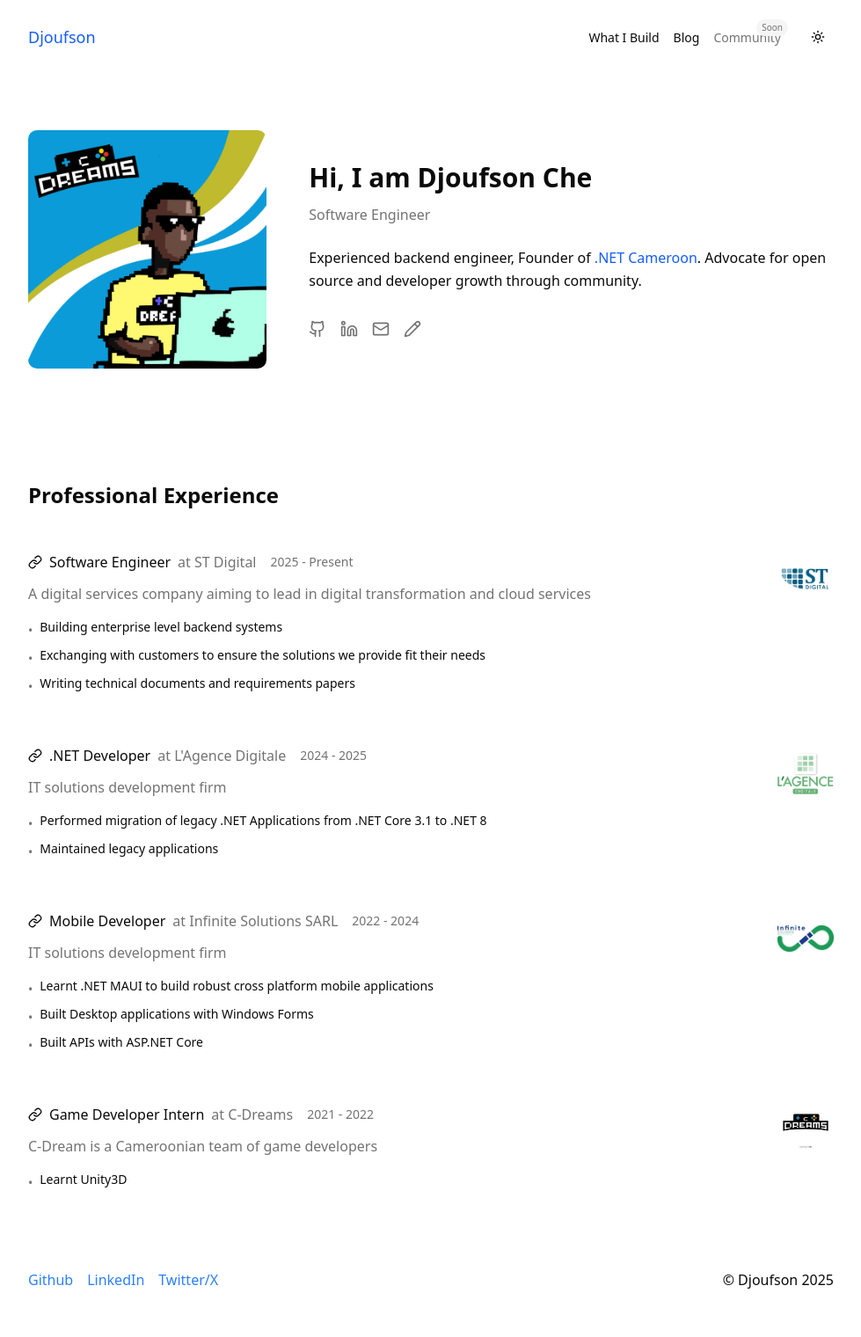
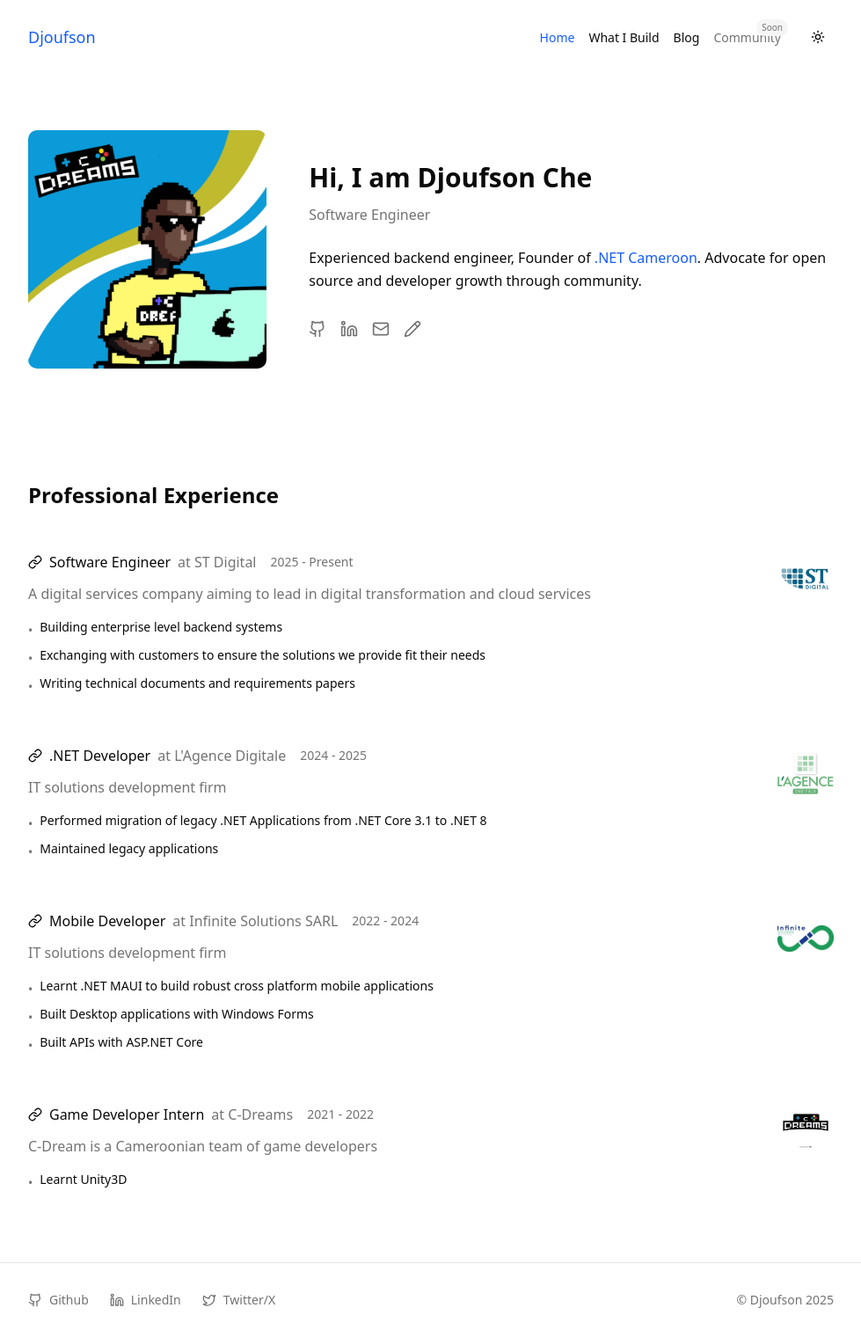
Before and after one commit to djoufson/website, a Next.js app: page / in a window 1280 px wide. Shown: the whole page at 88% size, without its empty margins (150-1129 px from the left). Before the commit the page ends 1475 px from the top, so only its background shows below. Built offline with nearby package versions, Linux system fonts and the light colour scheme.

Commit message:
enhance footer and navbar for mobile devices

```diff
--- a/components/footer.tsx
+++ b/components/footer.tsx
@@ -1,36 +1,86 @@
-import React from 'react'
+import React from 'react';
+import { Github, Linkedin, Twitter } from 'lucide-react';
 
 export default function Footer() {
+  const socialLinks = [
+    {
+      name: 'Github',
+      href: 'https://github.com/djoufson',
+      icon: Github,
+      title: "Djoufson Che Bene's Github"
+    },
+    {
+      name: 'LinkedIn',
+      href: 'https://linkedin.com/in/djoufson',
+      icon: Linkedin,
+      title: "Djoufson Che Bene's LinkedIn"
+    },
+    {
+      name: 'Twitter/X',
+      href: 'https://x.com/djouf_legran',
+      icon: Twitter,
+      title: "Djoufson Che Bene's Twitter/X"
+    }
+  ];
+
   return (
-    <footer className="container flex justify-between p-2">
-      <div className="flex gap-4">
+    <footer className="border-t border-border bg-background">
+      <div className="container py-8">
+        {/* Desktop Layout */}
+        <div className="hidden md:flex justify-between items-center">
+          <div className="flex gap-6">
+            {socialLinks.map((link) => {
+              const IconComponent = link.icon;
+              return (
                 <a
-          className="link"
-          title="Djoufson Che Bene's Github"
+                  key={link.name}
+                  className="flex items-center gap-2 text-sm text-muted-foreground hover:text-foreground transition-colors"
+                  title={link.title}
                   target="_blank"
-          href="https://github.com/djoufson"
+                  rel="noopener noreferrer"
+                  href={link.href}
                 >
-          Github
+                  <IconComponent size={16} />
+                  {link.name}
                 </a>
+              );
+            })}
+          </div>
+          <div className="text-sm text-muted-foreground">
+            &copy; Djoufson {new Date().getFullYear()}
+          </div>
+        </div>
+
+        {/* Mobile Layout */}
+        <div className="md:hidden space-y-6">
+          <div className="flex flex-col space-y-4">
+            <h3 className="text-sm font-semibold">Connect with me</h3>
+            <div className="flex flex-col space-y-3">
+              {socialLinks.map((link) => {
+                const IconComponent = link.icon;
+                return (
                   <a
-          className="link"
-          title="Djoufson Che Bene's LinkedIn"
+                    key={link.name}
+                    className="flex items-center gap-3 text-sm text-muted-foreground hover:text-foreground transition-colors"
+                    title={link.title}
                     target="_blank"
-          href="https://linkedin.com/in/djoufson"
+                    rel="noopener noreferrer"
+                    href={link.href}
                   >
-          LinkedIn
+                    <IconComponent size={18} />
+                    {link.name}
                   </a>
-        <a
-          className="link"
-          title="Djoufson Che Bene's Twitter/X"
-          target="_blank"
-          href="https://x.com/djouf_legran"
-        >
-          Twitter/X
-        </a>
+                );
+              })}
             </div>
-      <div>
+          </div>
+
+          <div className="pt-4 border-t border-border text-center">
+            <div className="text-sm text-muted-foreground">
               &copy; Djoufson {new Date().getFullYear()}
+            </div>
+          </div>
+        </div>
       </div>
     </footer>
   );
--- a/components/navbar.tsx
+++ b/components/navbar.tsx
@@ -2,11 +2,13 @@
 
 import Link from 'next/link'
 import { usePathname } from 'next/navigation'
-import React from 'react'
+import React, { useState } from 'react'
 import { ThemeToggle } from './theme-toggle'
+import { Menu, X } from 'lucide-react'
 
 export default function NavBar() {
   const pathname = usePathname();
+  const [isMobileMenuOpen, setIsMobileMenuOpen] = useState(false);
 
   const isActive = (path: string) => {
     if (path === '/') {
@@ -17,13 +19,19 @@ export default function NavBar() {
 
   const links = [
     { href: '/', label: 'Home' },
-    { href: '/projects', label: 'Projects' },
+    { href: '/projects', label: 'What I Build' },
     { href: '/blog', label: 'Blog' },
     { href: '/community', label: 'Community', comingSoon: true },
-  ]
+  ];
+
+  const toggleMobileMenu = () => {
+    setIsMobileMenuOpen(!isMobileMenuOpen);
+  };
 
   return (
+    <>
       <nav className="flex items-center justify-between py-4">
+        {/* Logo */}
         <Link
           className={`text-lg font-medium hover:text-blue-600 dark:hover:text-blue-400 transition-colors ${
             isActive("/") ? "text-blue-600 dark:text-blue-400" : ""
@@ -32,40 +40,83 @@ export default function NavBar() {
         >
           Djoufson
         </Link>
-      <div className="flex items-center gap-6">
+
+        {/* Desktop Menu */}
+        <div className="hidden md:flex items-center gap-6">
           <div className="flex items-baseline gap-4">
-        <Link
-          className={`text-sm hover:text-blue-600 dark:hover:text-blue-400 transition-colors ${
-            isActive("/projects") ? "text-blue-600 dark:text-blue-400" : ""
-          }`}
-          href="/projects"
-        >
-          What I Build
-        </Link>
-
-        <Link
-          className={`text-sm hover:text-blue-600 dark:hover:text-blue-400 transition-colors ${
-            isActive("/blog") ? "text-blue-600 dark:text-blue-400" : ""
-          }`}
-          href="/blog"
-        >
-          Blog
-        </Link>
-        <div className="relative">
+            {links.map((link) => (
+              link.comingSoon ? (
+                <div key={link.href} className="relative">
                   <Link
                     className="text-sm text-muted-foreground cursor-not-allowed"
                     href="#"
                     title="Coming Soon"
                   >
-            Community
+                    {link.label}
                   </Link>
                   <span className="absolute -top-2 -right-2 text-[10px] px-1.5 py-0.5 bg-muted text-muted-foreground rounded-full">
                     Soon
                   </span>
                 </div>
+              ) : (
+                <Link
+                  key={link.href}
+                  className={`text-sm hover:text-blue-600 dark:hover:text-blue-400 transition-colors ${
+                    isActive(link.href) ? "text-blue-600 dark:text-blue-400" : ""
+                  }`}
+                  href={link.href}
+                >
+                  {link.label}
+                </Link>
+              )
+            ))}
           </div>
           <ThemeToggle />
         </div>
+
+        {/* Mobile Menu Button */}
+        <div className="md:hidden flex items-center gap-2">
+          <ThemeToggle />
+          <button
+            onClick={toggleMobileMenu}
+            className="p-2 hover:bg-muted rounded-md transition-colors"
+            aria-label="Toggle menu"
+          >
+            {isMobileMenuOpen ? <X size={20} /> : <Menu size={20} />}
+          </button>
+        </div>
       </nav>
+
+      {/* Mobile Menu */}
+      {isMobileMenuOpen && (
+        <div className="md:hidden bg-card border-t border-border">
+          <div className="px-4 py-4 space-y-4">
+            {links.map((link) => (
+              link.comingSoon ? (
+                <div key={link.href} className="relative">
+                  <div className="text-sm text-muted-foreground py-2">
+                    {link.label}
+                    <span className="ml-2 text-[10px] px-2 py-0.5 bg-muted text-muted-foreground rounded-full">
+                      Soon
+                    </span>
+                  </div>
+                </div>
+              ) : (
+                <Link
+                  key={link.href}
+                  className={`block text-sm py-2 hover:text-blue-600 dark:hover:text-blue-400 transition-colors ${
+                    isActive(link.href) ? "text-blue-600 dark:text-blue-400" : ""
+                  }`}
+                  href={link.href}
+                  onClick={() => setIsMobileMenuOpen(false)}
+                >
+                  {link.label}
+                </Link>
+              )
+            ))}
+          </div>
+        </div>
+      )}
+    </>
   );
 }
```
Lines whose indentation alone changed are shown as unchanged.
